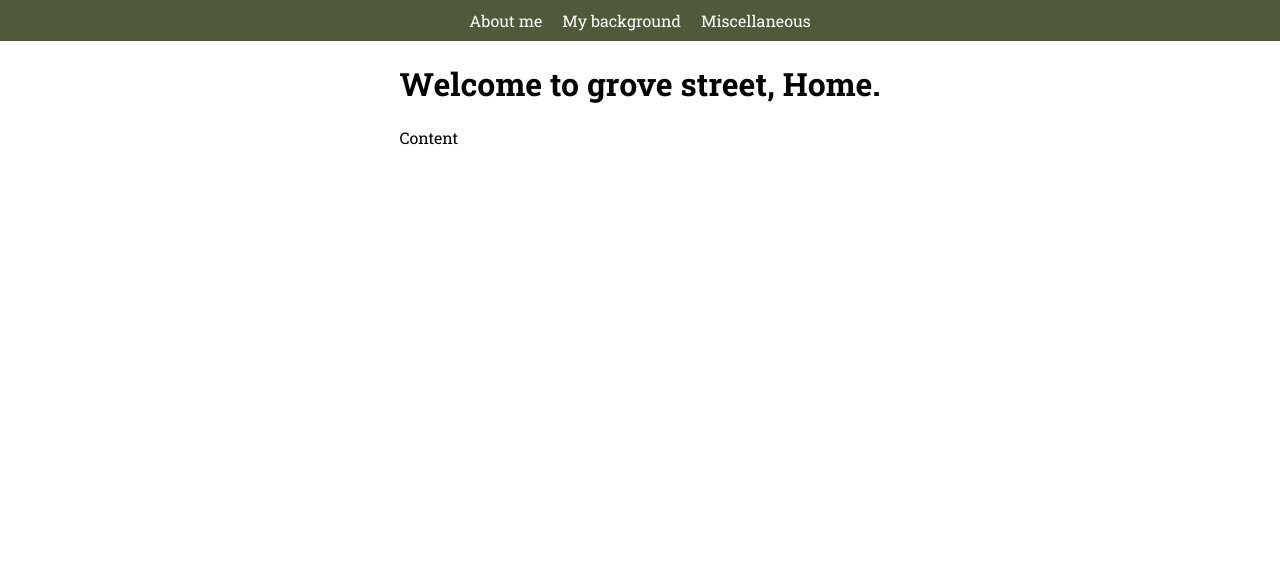
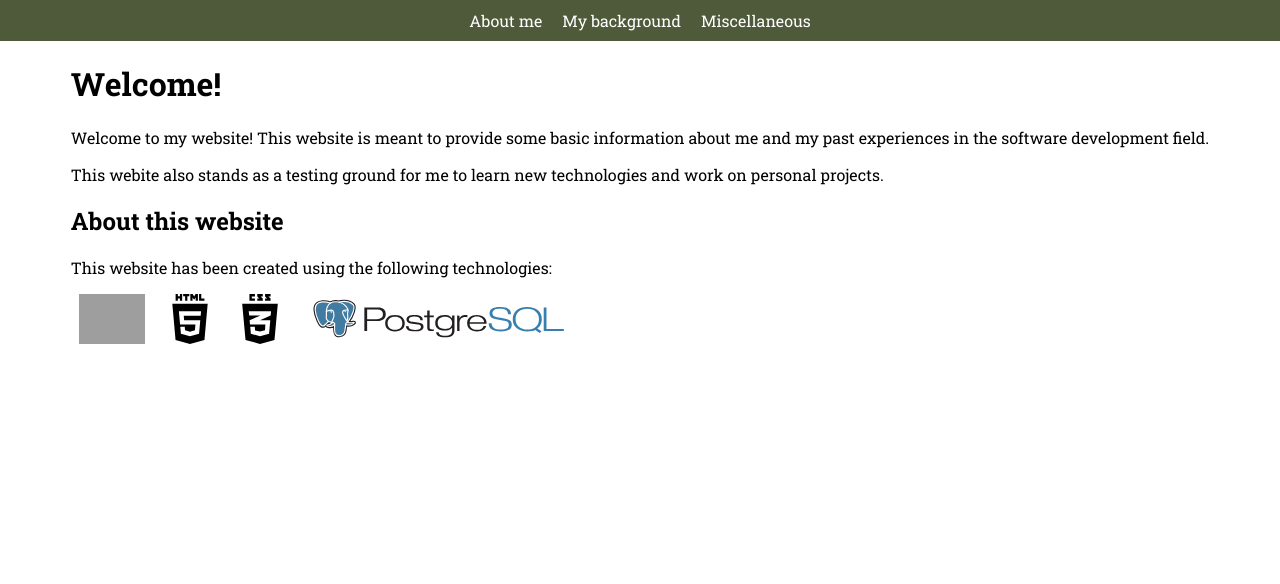
Before and after one commit to karhu12/grove_street, a Django app: page / in a window 1280 px wide. Shown: the part 106-690 px from the top of the page. Run offline with Django 5.2, Linux system fonts and the light colour scheme; grey boxes are pictures that could not be loaded.

Commit message:
Added intial content

```diff
--- a/grove_street/home/templates/home/home.html
+++ b/grove_street/home/templates/home/home.html
@@ -1,6 +1,14 @@
 {% extends "base.html" %}
+{% load static %}
 
 {% block content %}
-<h1>Welcome to grove street, Home.</h1>
-<p>Content</p>
+<h1>Welcome!</h1>
+<p>Welcome to my website! This website is meant to provide some basic information about me and my past experiences in the software development field.</p>
+<p>This webite also stands as a testing ground for me to learn new technologies and work on personal projects.</p>
+<h2>About this website</h2>
+<p>This website has been created using the following technologies:</p>
+<img class="tech-icon" src="{% static 'img/django.svg' %}" alt="Django"/>
+<img class="tech-icon" src="{% static 'img/html5-01-svgrepo-com.svg' %}" alt="HTML5"/>
+<img class="tech-icon" src="{% static 'img/css3-01-svgrepo-com.svg' %}" alt="CSS3"/>
+<img class="tech-icon" src="{% static 'img/postgresql-horizontal.svg' %}" alt="Postgre SQL"/>
 {% endblock %}
--- a/grove_street/static/css/base.css
+++ b/grove_street/static/css/base.css
@@ -1,3 +1,5 @@
+/* Colors */
+
 :root {
     /* CSS HEX */
     --light-black-olive: rgb(79, 90, 58);
@@ -39,6 +41,8 @@
     color: var(--chinese-violet)
 }
 
+/* Elements*/
+
 body {
     min-height: 100vh;
     margin: 0px;
@@ -49,6 +53,7 @@ body {
     font-weight: 400;
     font-style: normal;
 }
+
 
 #content {
     margin-left: auto;
@@ -114,3 +119,8 @@ a {
 a:hover {
     color: var(--nyanza)
 }
+
+.tech-icon {
+    height: 50px;
+    margin: 0 8px;
+}
--- a/grove_street/templates/base.html
+++ b/grove_street/templates/base.html
@@ -1,6 +1,6 @@
+{% load static %}
 <!doctype html>
 <html lang="en">
-    {% load static %}
     <head>
         <meta charset="utf-8" />
         <title>{% block title %}Grove street - Home{% endblock %}</title>
```
Also changed, not shown: grove_street/static/img/css3-01-svgrepo-com.svg (added), grove_street/static/img/django.svg (added), grove_street/static/img/html5-01-svgrepo-com.svg (added), grove_street/static/img/postgresql-horizontal.svg (added).
